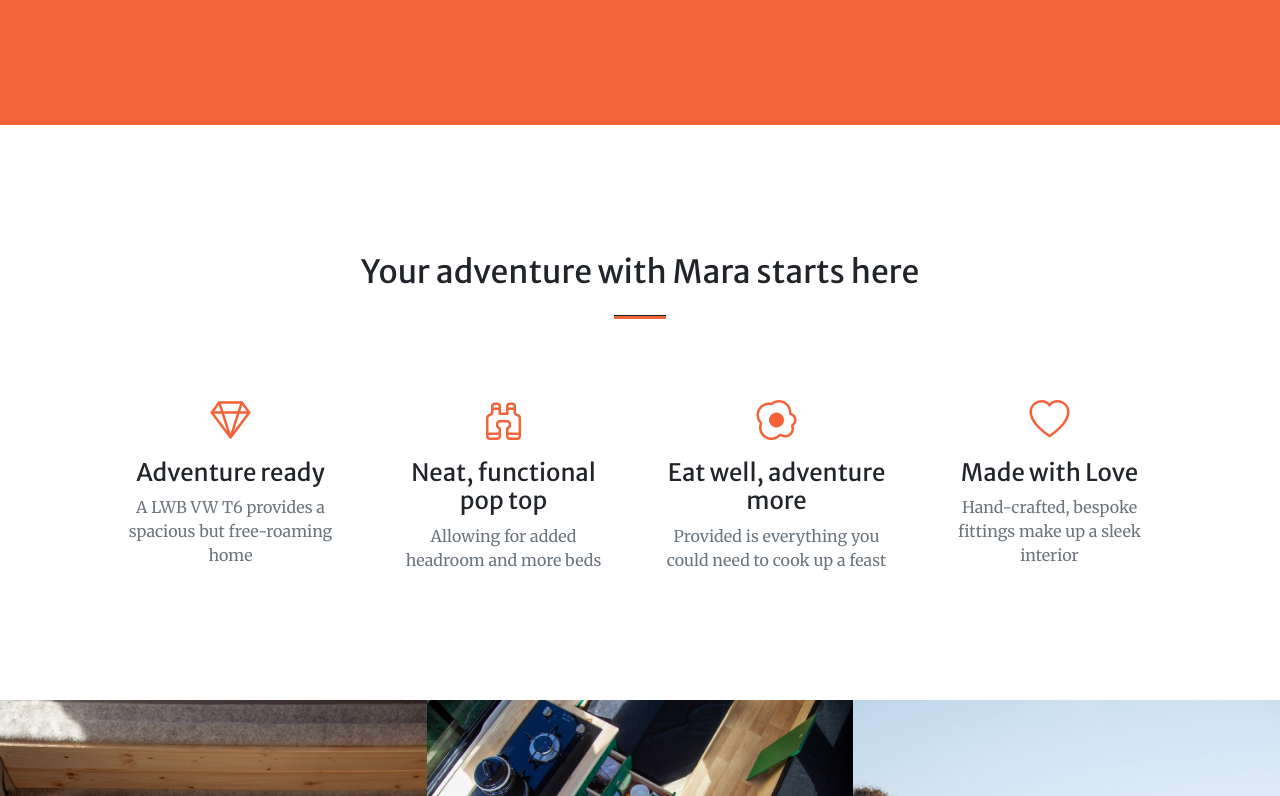
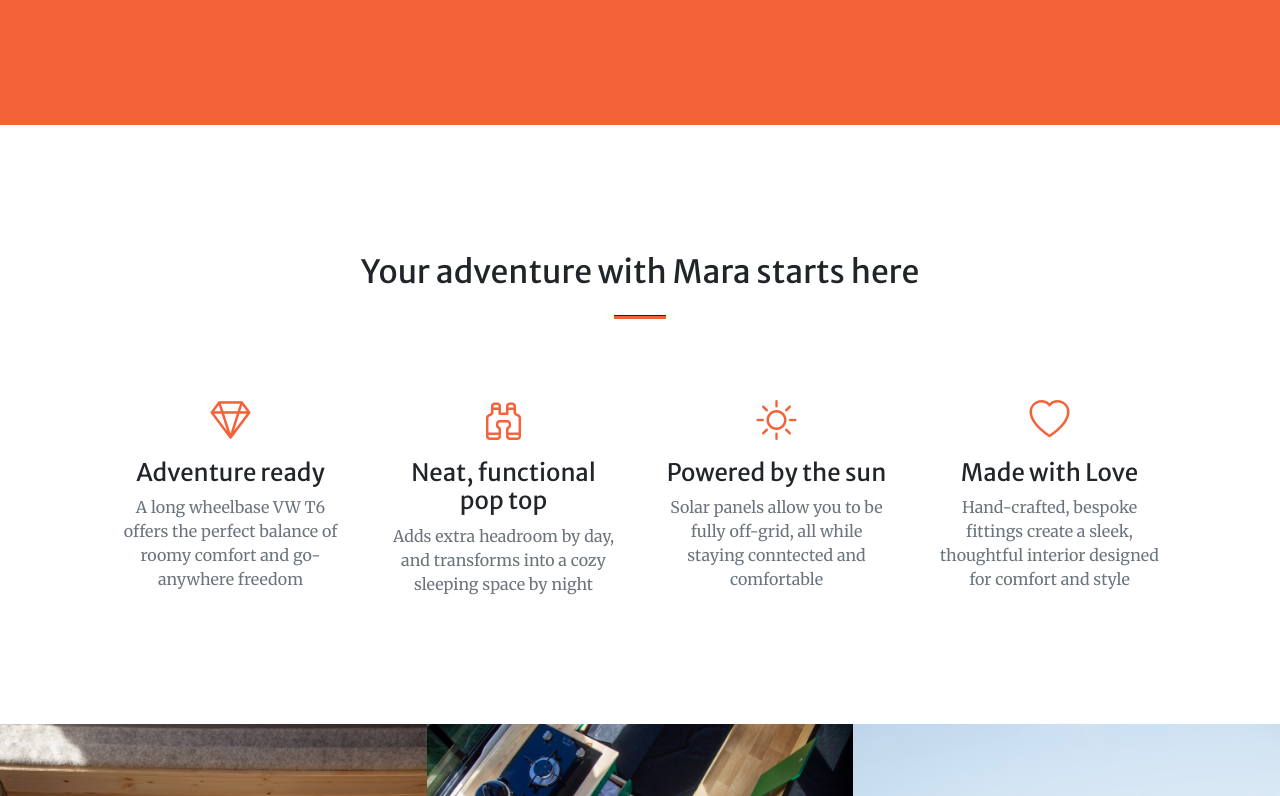
Before and after one commit to hhindley/porthvans, a plain HTML site: page index.html in a window 1280 px wide. Shown: the part 1297-2093 px from the top of the page. Drawn offline with nearby package versions, Linux system fonts and the light colour scheme.

Commit message:
add solar and text changes

```diff
--- a/index.html
+++ b/index.html
@@ -74,7 +74,7 @@
                         <hr class="divider" />
                     </div>
                     <div class="col-lg-8 align-self-baseline">
-                        <p class="text-white-75 mb-5">Campervans crafted with love — and rented to you</p>
+                        <p class="text-white-75 mb-5">Campervans crafted with love — ready to rent and roam</p>
                         <a class="btn btn-primary btn-xl" href="#about">Find Out More</a>
                     </div>
                 </div>
@@ -104,28 +104,28 @@
                         <div class="mt-5">
                             <div class="mb-2"><i class="bi-gem fs-1 text-primary"></i></div>
                             <h3 class="h4 mb-2">Adventure ready</h3>
-                            <p class="text-muted mb-0">A LWB VW T6 provides a spacious but free-roaming home </p>
+                            <p class="text-muted mb-0">A long wheelbase VW T6 offers the perfect balance of roomy comfort and go-anywhere freedom </p>
                         </div>
                     </div>
                     <div class="col-lg-3 col-md-6 text-center">
                         <div class="mt-5">
                             <div class="mb-2"><i class="bi-binoculars fs-1 text-primary"></i></div>
                             <h3 class="h4 mb-2">Neat, functional pop top</h3>
-                            <p class="text-muted mb-0">Allowing for added headroom and more beds</p>
+                            <p class="text-muted mb-0">Adds extra headroom by day, and transforms into a cozy sleeping space by night</p>
                         </div>
                     </div>
                     <div class="col-lg-3 col-md-6 text-center">
                         <div class="mt-5">
-                            <div class="mb-2"><i class="bi-egg-fried fs-1 text-primary"></i></div>
-                            <h3 class="h4 mb-2">Eat well, adventure more</h3>
-                            <p class="text-muted mb-0">Provided is everything you could need to cook up a feast</p>
+                            <div class="mb-2"><i class="bi-sun fs-1 text-primary"></i></div>
+                            <h3 class="h4 mb-2">Powered by the sun</h3>
+                            <p class="text-muted mb-0">Solar panels allow you to be fully off-grid, all while staying conntected and comfortable</p>
                         </div>
                     </div>
                     <div class="col-lg-3 col-md-6 text-center">
                         <div class="mt-5">
                             <div class="mb-2"><i class="bi-heart fs-1 text-primary"></i></div>
                             <h3 class="h4 mb-2">Made with Love</h3>
-                            <p class="text-muted mb-0">Hand-crafted, bespoke fittings make up a sleek interior</p>
+                            <p class="text-muted mb-0">Hand-crafted, bespoke fittings create a sleek, thoughtful interior designed for comfort and style</p>
                         </div>
                     </div>
                 </div>
```
